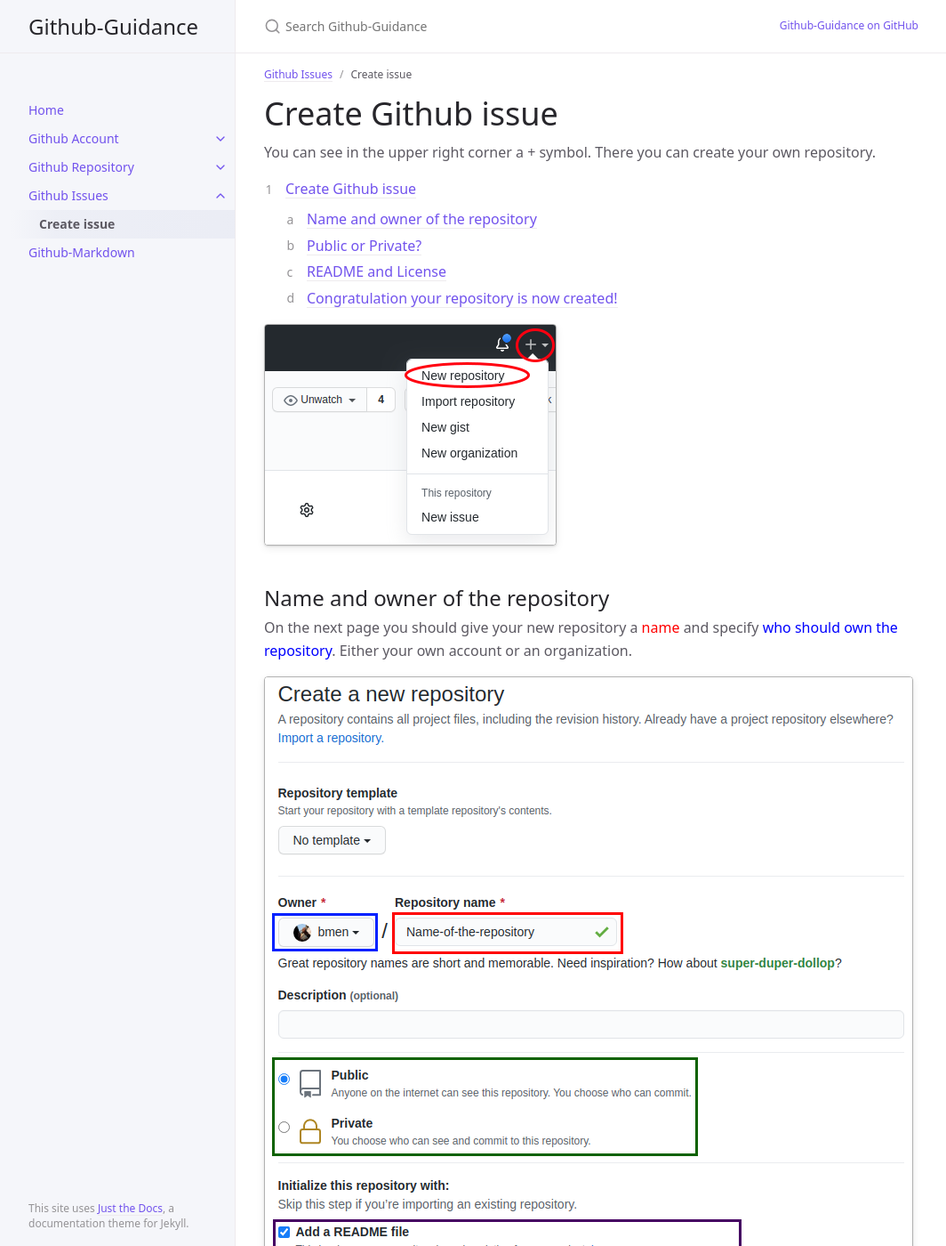
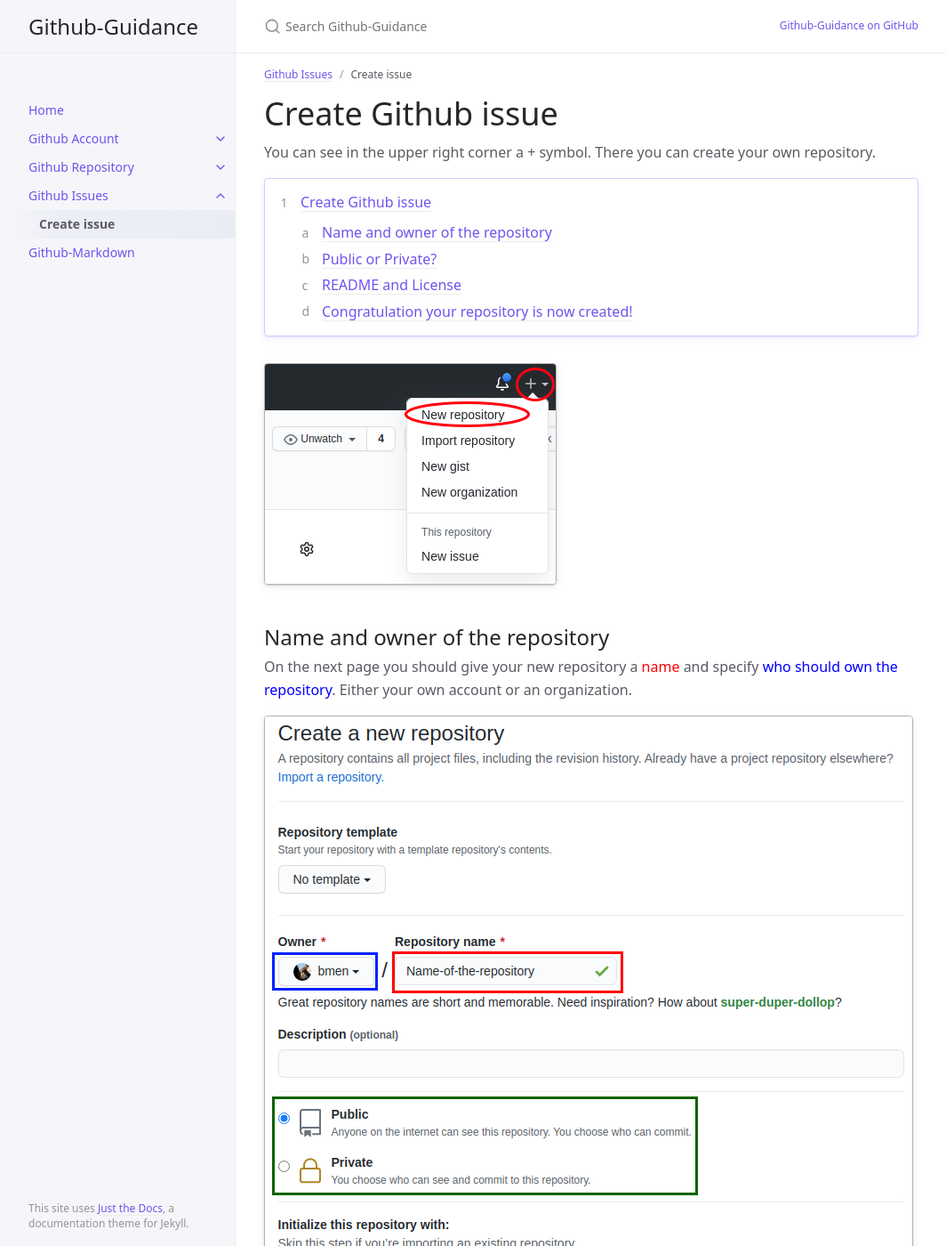
Before and after one commit to ASKnet-Open-Training/Github-Guidance, a Jekyll site: the page built from pages/github-issues/create-issue.md, in a window 1280 px wide and 1400 px high. Shown: the whole window at 89% size, without its empty margins (107-1171 px from the left). Built offline with Jekyll 4.4.1, drawn with Linux system fonts in a browser that asks for light colours.

Commit message:
Table of contents have a shadow and a blue border

```diff
--- a/_sass/custom/custom.scss
+++ b/_sass/custom/custom.scss
@@ -3,3 +3,10 @@
     border: 1px rgba(0, 0, 0, 0.3) solid;
     box-shadow: 0 1px 2px rgba(0, 0, 0, 0.12), 0 3px 10px rgba(0, 0, 0, 0.08);
 }
+.main-content ol#markdown-toc {
+    box-shadow: 0 1px 2px rgba(114,83,237,0.12), 0 3px 10px rgba(114,83,237,0.08);
+    border: 1px rgba(114,83,237,0.3) solid;
+    border-radius: 4px;
+    padding: 10px 40px;
+    margin-bottom:30px;
+}
```
